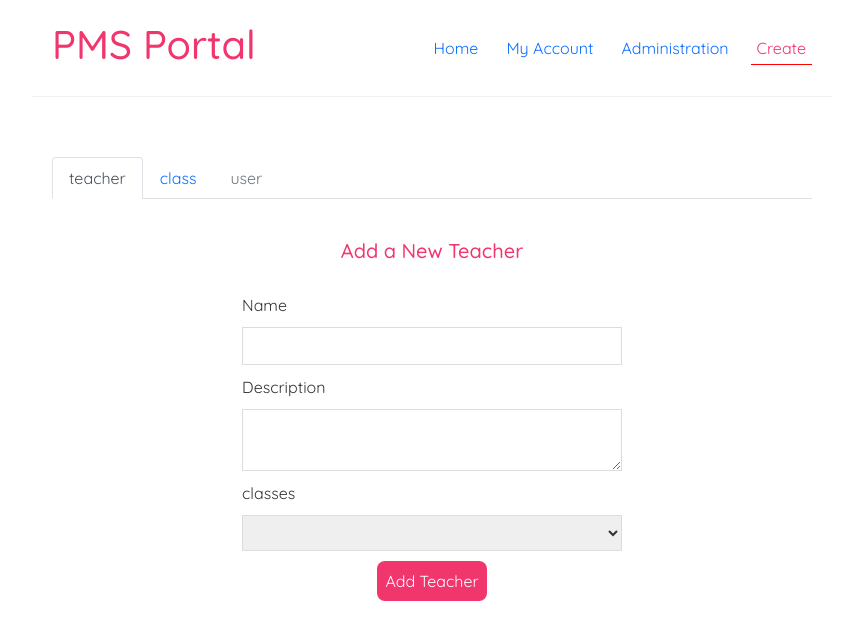
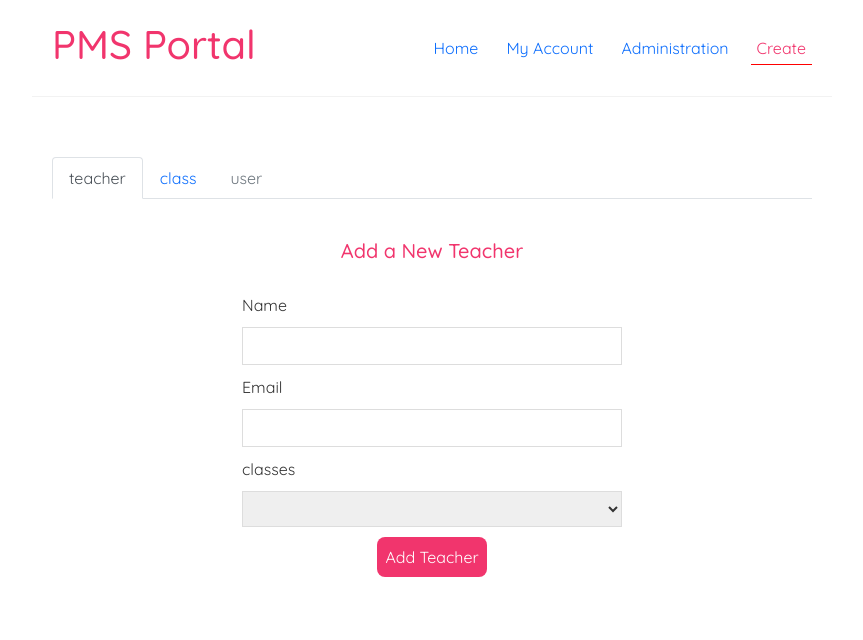
Before and after one commit to WilliamZhai/PMSApplication, a React (Create React App) app in the folder pms-frontend/: page /create in a window 1280 px wide. Shown: the top 640 px of the page, without its empty margins (208-1071 px from the left). Built offline with nearby package versions, Linux system fonts and the light colour scheme; no server answers.

Commit message:
update email field

```diff
--- a/pms-frontend/src/Components/AdminPageComponents/TeachersTable.js
+++ b/pms-frontend/src/Components/AdminPageComponents/TeachersTable.js
@@ -1,6 +1,11 @@
-import {Table} from 'react-bootstrap'
+import { Table } from 'react-bootstrap'
+import { FaTrashAlt } from 'react-icons/fa'
 
 const TeachersTable = ({teachers}) => {
+
+  const handleDelete = (id) => {
+    console.log("delete: " + id);
+  }
 
   return (
     <div className="teachers-table">
@@ -10,6 +15,7 @@ const TeachersTable = ({teachers}) => {
             <th>id</th>
             <th>Name</th>
             <th>Email</th>
+            <th>Delete</th>
           </tr>
         </thead>
         <tbody>
@@ -18,6 +24,11 @@ const TeachersTable = ({teachers}) => {
               <td>{teacher.id}</td>
               <td>{teacher.name}</td>
               <td>{teacher.email}</td>
+              <td>
+                <FaTrashAlt
+                  onClick={() => handleDelete(teacher.id)}
+                />
+              </td>
             </tr>
           ))}
         </tbody>
--- a/pms-frontend/src/Components/CreatePageComponents/CreateTeacherForm.js
+++ b/pms-frontend/src/Components/CreatePageComponents/CreateTeacherForm.js
@@ -53,12 +53,12 @@ const CreateTeacherForm = () => {
             value={name}
             onChange={(e) => setName(e.target.value)}
           />
-          <label>Description</label>
-          <textarea
+          <label>Email</label>
+          <input
             required
             value={email}
             onChange={(e) => setEmail(e.target.value)}
-          ></textarea>
+          ></input>
           <label>classes</label>
           <select
             value={classes}
```
